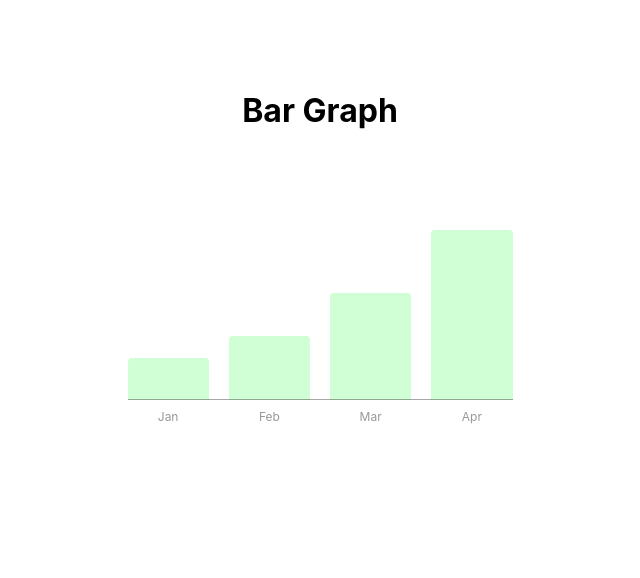
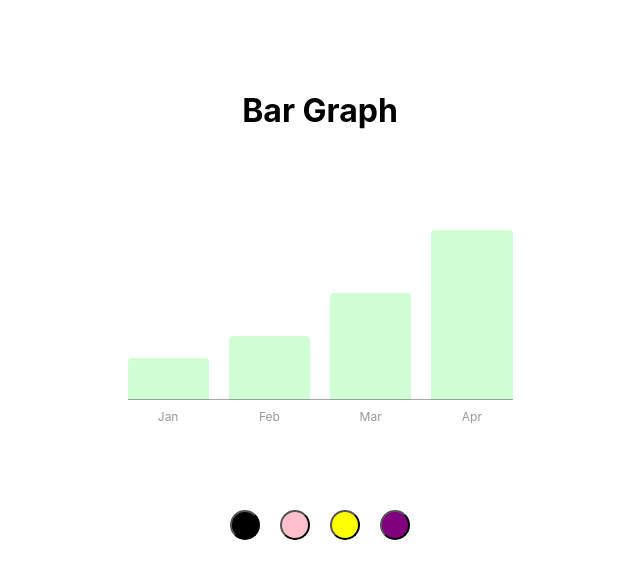
Before and after one commit to sooyeunleanne/Bar-Chart, a React (Create React App) app in the folder bar-chart/: page / in a window 1280 px wide. Shown: the top 578 px of the page, without its empty margins (320-960 px from the left). Built offline with nearby package versions, Linux system fonts and the light colour scheme.

Commit message:
made color theme buttons

```diff
--- a/bar-chart/src/App.tsx
+++ b/bar-chart/src/App.tsx
@@ -1,5 +1,6 @@
 import './App.css';
 import BarGraph from './components/BarGraph';
+import Button from "./components/ButtonComponent";
 
 
 export default function App() {
@@ -26,7 +27,21 @@ export default function App() {
     <div className="container">
     <h1>Bar Graph</h1>
     <div className = "bars">
-      <BarGraph orientation = "vertical" dataArray={dataArray1}/>
+      <BarGraph orientation = "vertical" color = "dark" dataArray={dataArray1}/>
+    </div>
+    <div>
+    <Button color="black" onClick={() => console.log("You clicked on the pink circle!")}
+        children = ""
+      />
+    <Button color="pink" onClick={() => console.log("You clicked on the pink circle!")}
+        children = ""
+      />
+    <Button color="yellow" onClick={() => console.log("You clicked on the pink circle!")}
+      children = ""
+    />
+    <Button color="purple" onClick={() => console.log("You clicked on the pink circle!")}
+      children = ""
+    />
     </div>
     </div>
   );
--- a/bar-chart/src/components/BarGraph.tsx
+++ b/bar-chart/src/components/BarGraph.tsx
@@ -4,13 +4,14 @@ import './BarGraph.css';
 
 export type Props = {
   orientation: string;
+  color: string;
   dataArray: Array<{
     value: number;
     legend: string;
   }>;
 };
 
-export default function BarGraph({orientation, dataArray }: Props) {
+export default function BarGraph({orientation, color, dataArray }: Props) {
   const barItems = useMemo(() => {
     let highestValue = 0;
 
--- /dev/null
+++ b/bar-chart/src/components/ButtonComponent.css
@@ -0,0 +1,27 @@
+.button-component {
+    position: relative;
+    top: 100px;
+    height: 30px;
+    width: 30px;
+    background-color: black;
+    color: white;
+    font-size: 12px;
+    padding: 10px 10px;
+    border-radius: 50%;
+    margin: 10px 10px;
+    cursor: pointer;
+}
+
+.button-component:hover {
+    position: relative;
+    top: 100px;
+    height: 30px;
+    width: 30px;
+    background-color: rgb(52, 48, 48);
+    color: white;
+    font-size: 12px;
+    padding: 10px 10px;
+    border-radius: 50%;
+    margin: 10px 10px;
+    cursor: pointer;
+}
--- /dev/null
+++ b/bar-chart/src/components/ButtonComponent.tsx
@@ -0,0 +1,22 @@
+import React from "react";
+import './ButtonComponent.css';
+
+interface Props {
+  color: string;
+  children?: React.ReactNode;
+  onClick: () => void;
+}
+
+const Button: React.FC<Props> = ({
+    color,
+    children,
+    onClick,
+  }) => {
+  return (
+    <button className = "button-component" style = {{backgroundColor: color}} onClick={onClick}>
+    {children}
+    </button>
+  );
+}
+
+export default Button;
```
